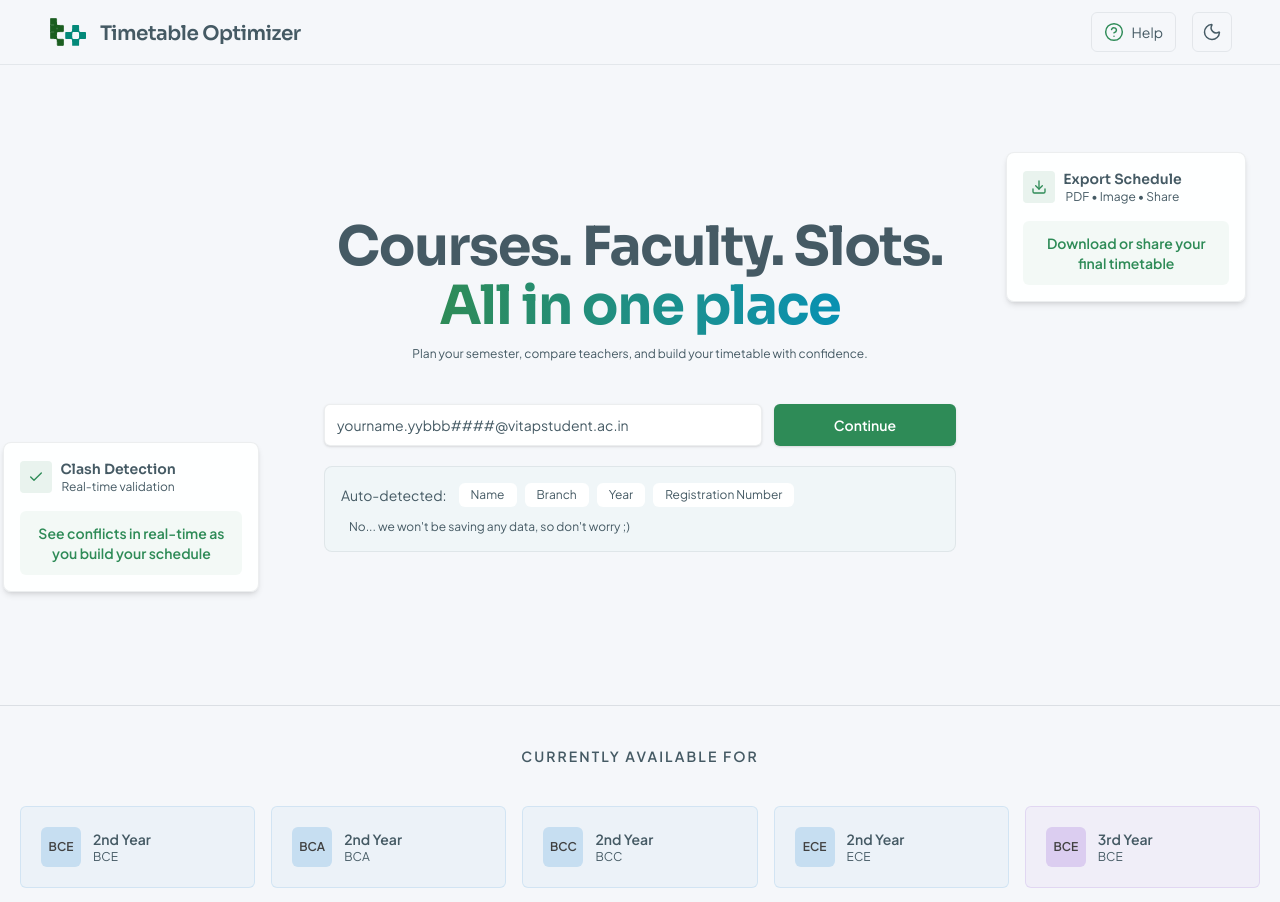
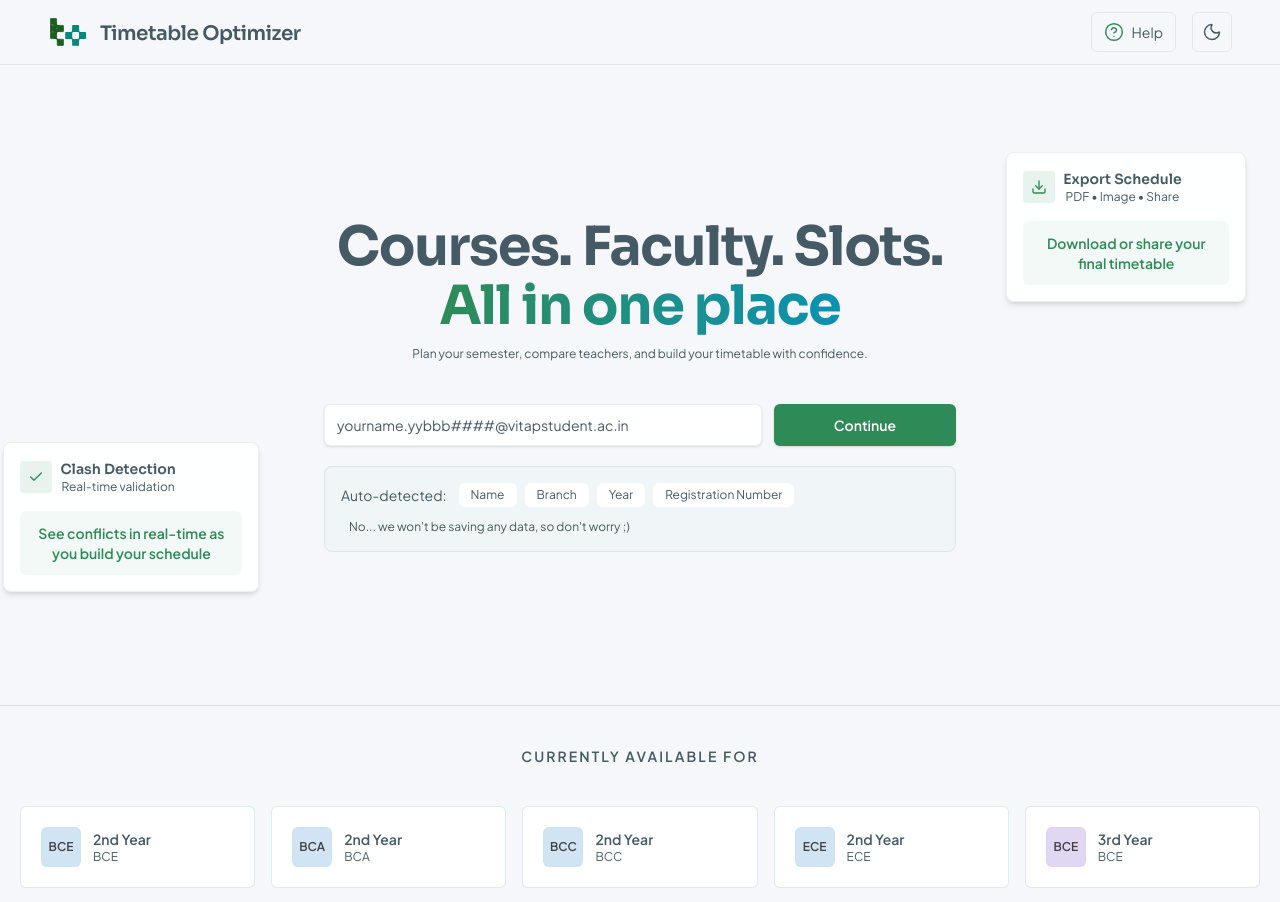
Before and after one commit to RoshanSai07/Timetable-Optimizer-React, a React (Vite) app: page / in a window 1280 px wide. Shown: the top 902 px of the page. Built offline with nearby package versions, Linux system fonts and the light colour scheme.

Commit message:
chore: backup before architecture refactor

```diff
--- a/src/components/SupportedPrograms.tsx
+++ b/src/components/SupportedPrograms.tsx
@@ -17,47 +17,27 @@ const formatYear = (year: string) => {
 
 const yearStyles = {
   firstYear: {
-    card: `
-      border-[#FAEDCB]/70 bg-[#FAEDCB]/20 hover:bg-[#FAEDCB]/30
-      dark:border-[#D6C07A]/30 dark:bg-[#D6C07A]/10 dark:hover:bg-[#D6C07A]/15
-    `,
-    badge: `
-      bg-[#FAEDCB] text-neutral-700
-      dark:bg-[#D6C07A]/20 dark:text-[#F6E7B3]
-    `,
+    card: "border-[#FAEDCB]/60 bg-card hover:border-[#FAEDCB]/90 hover:bg-[#FAEDCB]/5 dark:border-[#D6C07A]/30 dark:bg-[#D6C07A]/5 dark:hover:border-[#D6C07A]/50 dark:hover:bg-[#D6C07A]/10",
+    badge:
+      "border border-[#FAEDCB]/60 bg-[#FAEDCB]/80 text-neutral-700 dark:border-[#D6C07A]/30 dark:bg-[#D6C07A]/20 dark:text-[#F6E7B3]",
   },
 
   secondYear: {
-    card: `
-      border-[#C6DEF1]/70 bg-[#C6DEF1]/20 hover:bg-[#C6DEF1]/30
-      dark:border-[#7DA9C8]/30 dark:bg-[#7DA9C8]/10 dark:hover:bg-[#7DA9C8]/15
-    `,
-    badge: `
-      bg-[#C6DEF1] text-neutral-700
-      dark:bg-[#7DA9C8]/20 dark:text-[#D7E8F6]
-    `,
+    card: "border-[#C6DEF1]/60 bg-card hover:border-[#C6DEF1]/90 hover:bg-[#C6DEF1]/5 dark:border-[#7DA9C8]/30 dark:bg-[#7DA9C8]/5 dark:hover:border-[#7DA9C8]/50 dark:hover:bg-[#7DA9C8]/10",
+    badge:
+      "border border-[#C6DEF1]/60 bg-[#C6DEF1]/80 text-neutral-700 dark:border-[#7DA9C8]/30 dark:bg-[#7DA9C8]/20 dark:text-[#D7E8F6]",
   },
 
   thirdYear: {
-    card: `
-      border-[#DBCDF0]/70 bg-[#DBCDF0]/20 hover:bg-[#DBCDF0]/30
-      dark:border-[#9D8CC5]/30 dark:bg-[#9D8CC5]/10 dark:hover:bg-[#9D8CC5]/15
-    `,
-    badge: `
-      bg-[#DBCDF0] text-neutral-700
-      dark:bg-[#9D8CC5]/20 dark:text-[#E7DFF7]
-    `,
+    card: "border-[#DBCDF0]/60 bg-card hover:border-[#DBCDF0]/90 hover:bg-[#DBCDF0]/5 dark:border-[#9D8CC5]/30 dark:bg-[#9D8CC5]/5 dark:hover:border-[#9D8CC5]/50 dark:hover:bg-[#9D8CC5]/10",
+    badge:
+      "border border-[#DBCDF0]/60 bg-[#DBCDF0]/80 text-neutral-700 dark:border-[#9D8CC5]/30 dark:bg-[#9D8CC5]/20 dark:text-[#E7DFF7]",
   },
 
   fourthYear: {
-    card: `
-      border-[#F7D9C4]/70 bg-[#F7D9C4]/20 hover:bg-[#F7D9C4]/30
-      dark:border-[#C79A7C]/30 dark:bg-[#C79A7C]/10 dark:hover:bg-[#C79A7C]/15
-    `,
-    badge: `
-      bg-[#F7D9C4] text-neutral-700
-      dark:bg-[#C79A7C]/20 dark:text-[#F8E0D1]
-    `,
+    card: "border-[#F7D9C4]/60 bg-card hover:border-[#F7D9C4]/90 hover:bg-[#F7D9C4]/5 dark:border-[#C79A7C]/30 dark:bg-[#C79A7C]/5 dark:hover:border-[#C79A7C]/50 dark:hover:bg-[#C79A7C]/10",
+    badge:
+      "border border-[#F7D9C4]/60 bg-[#F7D9C4]/80 text-neutral-700 dark:border-[#C79A7C]/30 dark:bg-[#C79A7C]/20 dark:text-[#F8E0D1]",
   },
 };
 export default function SupportedPrograms() {
```
